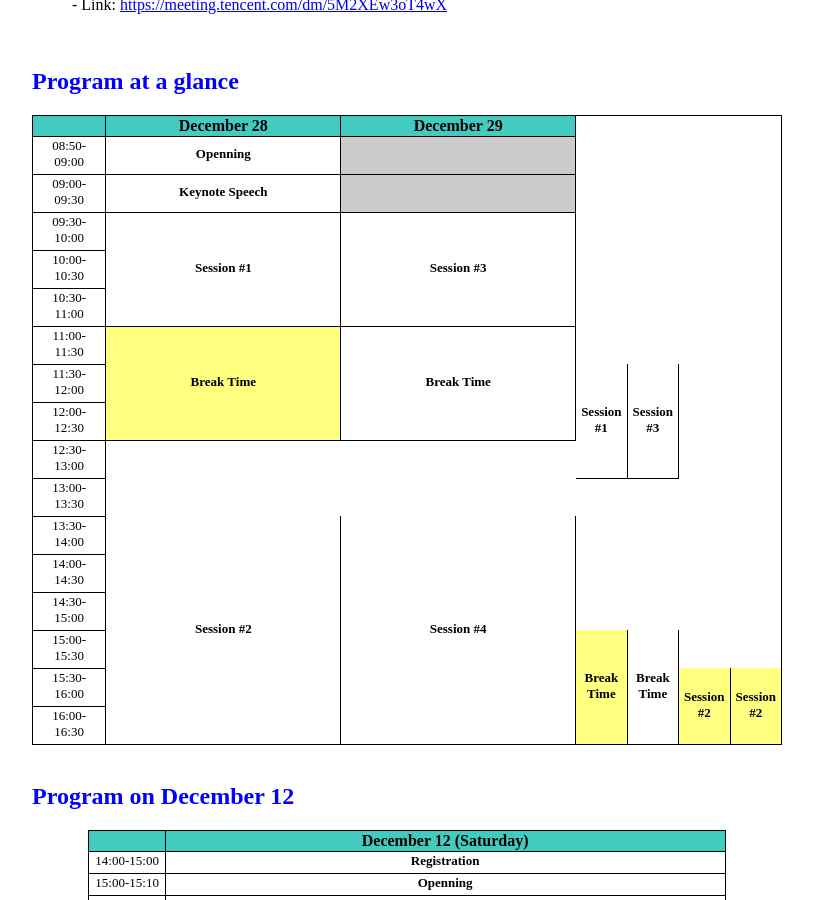
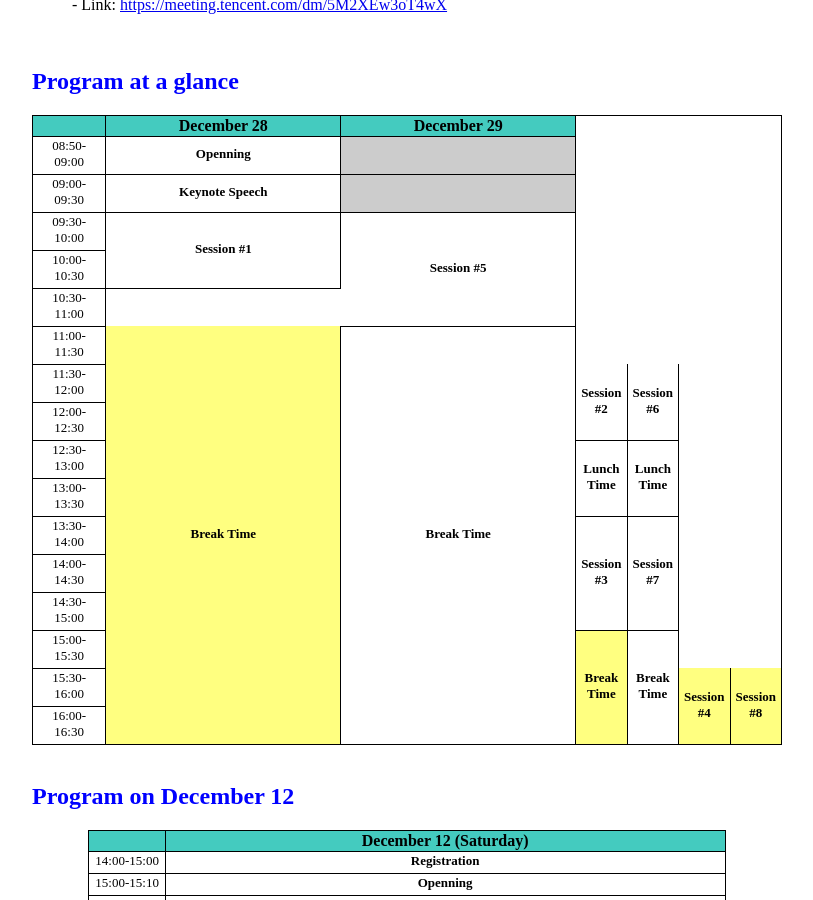
Before and after one commit to icea-conf/2021, a Jekyll site: the page built from program/index.html, in a window 1280 px wide and 900 px high, scrolled down 711 px. Shown: the whole window, without its empty margins (233-1046 px from the left). Built offline with Jekyll 4.4.1, drawn with Linux system fonts in a browser that asks for light colours.

Commit message:
Update index.html

```diff
--- a/program/index.html
+++ b/program/index.html
@@ -37,14 +37,14 @@ title: ACM ICEA 2021
 
                          <tr>
                               <td class="tcontent4">09:00-09:30</td>
-                              <td class="tcontent4" rowspan="1"><b>Keynote Speech</b></td>
+                              <td class="tcontent4" rowspan="1.3"><b>Keynote Speech</b></td>
                               <td class="tcontent4" rowspan="1" style="background-color:#CCCCCC"></td>
                          </tr>
 
                          <tr>
                               <td class="tcontent4">09:30-10:00</td>
-                              <td class="tcontent4" rowspan="3"><b>Session #1</b></td>
-                              <td class="tcontent4" rowspan="3"><b>Session #3</b></td>
+                              <td class="tcontent4" rowspan="2.7"><b>Session #1</b></td>
+                              <td class="tcontent4" rowspan="3"><b>Session #5</b></td>
                          </tr>
 
                          <tr>
@@ -57,45 +57,39 @@ title: ACM ICEA 2021
 
                          <tr>
                               <td class="tcontent4">11:00-11:30</td>
-                              <td class="tcontent5" rowspan="3"><b>Break Time</b></td>
-                              <td class="tcontent4" rowspan="3"><b>Break Time</b></td>
+                              <td class="tcontent5" rowspan="0.5"><b>Break Time</b></td>
+                              <td class="tcontent4" rowspan="0.5"><b>Break Time</b></td>
                          </tr>
 
                          <tr>
                               <td class="tcontent4">11:30-12:00</td>
-                              <td class="tcontent4" rowspan="3"><b>Session #1</b></td>
-                              <td class="tcontent4" rowspan="3"><b>Session #3</b></td>
+                              <td class="tcontent4" rowspan="2.5"><b>Session #2</b></td>
+                              <td class="tcontent4" rowspan="2.5"><b>Session #6</b></td>
                          </tr>
 
 
                          <tr>
-                              <td class="tcontent4">
-                                   12:00-12:30
-                              </td>
+                              <td class="tcontent4">12:00-12:30</td>
                          </tr>
 
                          <tr>
-                              <td class="tcontent4">
-                                   12:30-13:00
-                              </td>
+                              <td class="tcontent4">12:30-13:00</td>
+                              <td class="tcontent4" rowspan="2"><b>Lunch Time</b></td>
+                              <td class="tcontent4" rowspan="2"><b>Lunch Time</b></td>
                          </tr>
 
                          <tr>
-                              <td class="tcontent4">
-                                   13:00-13:30
-                              </td>
+                              <td class="tcontent4">13:00-13:30</td>
                          </tr>
 
                          <tr>
                               <td class="tcontent4">13:30-14:00</td>
-                              <td class="tcontent4" rowspan="9"><b>Session #2</b></td>
-                              <td class="tcontent4" rowspan="9"><b>Session #4</b></td>
+                              <td class="tcontent4" rowspan="3"><b>Session #3</b></td>
+                              <td class="tcontent4" rowspan="3"><b>Session #7</b></td>
                          </tr>
 
                          <tr>
-                              <td class="tcontent4">
-                                   14:00-14:30
-                              </td>
+                              <td class="tcontent4">14:00-14:30</td>
                          </tr>
 
                          <tr>
@@ -104,14 +98,14 @@ title: ACM ICEA 2021
 
                          <tr>
                               <td class="tcontent4">15:00-15:30</td>
-                              <td class="tcontent5" rowspan="3"><b>Break Time</b></td>
-                              <td class="tcontent4" rowspan="3"><b>Break Time</b></td>
+                              <td class="tcontent5" rowspan="0.5"><b>Break Time</b></td>
+                              <td class="tcontent4" rowspan="0.5"><b>Break Time</b></td>
                          </tr>
 
                          <tr>
                               <td class="tcontent4">15:30-16:00</td>
-                              <td class="tcontent5" rowspan="3"><b>Session #2</b></td>
-                              <td class="tcontent5" rowspan="3"><b>Session #2</b></td>
+                              <td class="tcontent5" rowspan="2.5"><b>Session #4</b></td>
+                              <td class="tcontent5" rowspan="2.5"><b>Session #8</b></td>
                          </tr>
 
                          <tr>
```
